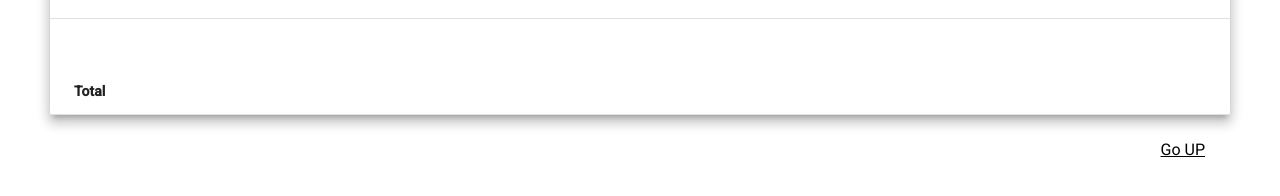
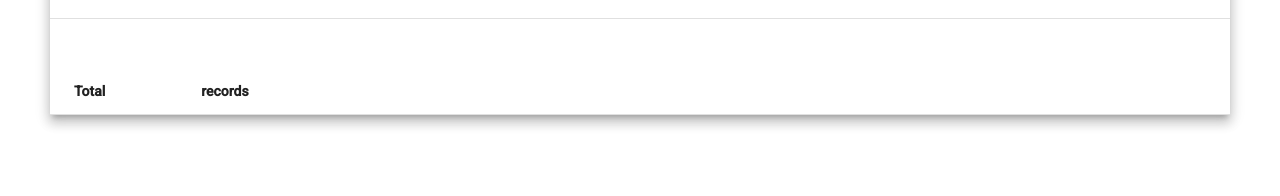
Before and after one commit to Vladi-ed/CalCalculator, an Angular app: page / in a window 1280 px wide. Shown: the part 218-414 px from the top of the page. Built offline with nearby package versions, Linux system fonts and the light colour scheme; what csv-parse would draw is missing.

Commit message:
updated UP button

```diff
--- a/src/app/app.component.html
+++ b/src/app/app.component.html
@@ -45,7 +45,7 @@
       <ng-container matColumnDef="description">
         <th mat-header-cell *matHeaderCellDef mat-sort-header=""> Description </th>
         <td mat-cell *matCellDef="let row"> {{row.description}} </td>
-        <td mat-footer-cell *matFooterCellDef></td>
+        <td mat-footer-cell *matFooterCellDef>{{ displayedRecords.length || '' }} records</td>
       </ng-container>
 
       <!-- count Column -->
@@ -106,7 +106,10 @@
     </table>
   </div>
 
-  <div id="footer" style="text-align: right; padding: 25px" matRipple>
-    <a href="#">Go UP</a>
-  </div>
+  <a href="#" matRipple style="position: fixed; top: 90vh; right: 25px; border-radius: 50%; opacity: 60%" *ngIf="calRecords">
+    <svg style="border-radius: 50%; background: white" xmlns="http://www.w3.org/2000/svg" height="48" width="48">
+      <path d="M22.5 31.4h3v-9.1l3.7 3.7 2.1-2.1-7.3-7.3-7.3 7.3 2.1 2.1 3.7-3.7ZM24 44q-4.1 0-7.75-1.575-3.65-1.575-6.375-4.3-2.725-2.725-4.3-6.375Q4 28.1 4 24q0-4.15 1.575-7.8 1.575-3.65 4.3-6.35 2.725-2.7 6.375-4.275Q19.9 4 24 4q4.15 0 7.8 1.575 3.65 1.575 6.35 4.275 2.7 2.7 4.275 6.35Q44 19.85 44 24q0 4.1-1.575 7.75-1.575 3.65-4.275 6.375t-6.35 4.3Q28.15 44 24 44Zm0-3q7.1 0 12.05-4.975Q41 31.05 41 24q0-7.1-4.95-12.05Q31.1 7 24 7q-7.05 0-12.025 4.95Q7 16.9 7 24q0 7.05 4.975 12.025Q16.95 41 24 41Zm0-17Z"/></svg>
+  </a>
+
+  <div id="footer"></div>
 </main>
```
